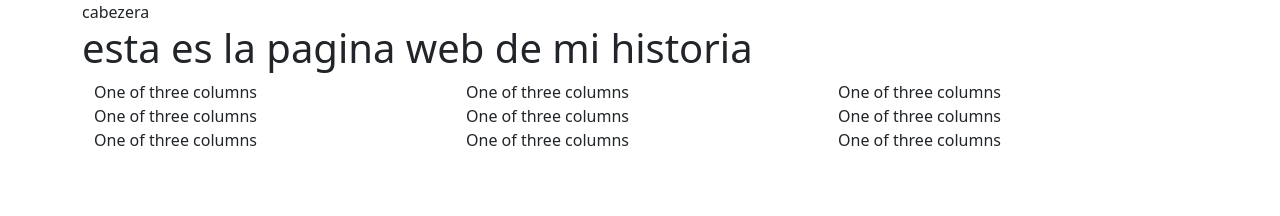
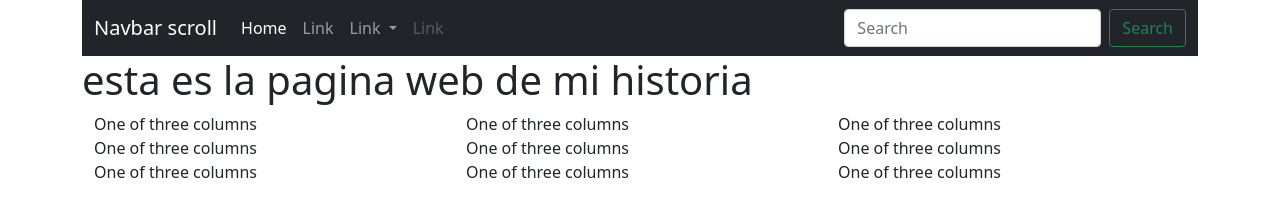
Before and after one commit to luidiazxa/blogprueva, a plain HTML site: page index.html in a window 1280 px wide. Drawn offline with nearby package versions, Linux system fonts and the light colour scheme.

Commit message:
se agrego navbar negro

```diff
--- a/index.html
+++ b/index.html
@@ -13,7 +13,43 @@
 
 <body>
     <div class="container">
-        <head>cabezera</head>
+
+      <nav class="navbar navbar-expand-lg navbar-dark bg-dark">
+        <div class="container-fluid">
+          <a class="navbar-brand" href="#">Navbar scroll</a>
+          <button class="navbar-toggler" type="button" data-bs-toggle="collapse" data-bs-target="#navbarScroll" aria-controls="navbarScroll" aria-expanded="false" aria-label="Toggle navigation">
+            <span class="navbar-toggler-icon"></span>
+          </button>
+          <div class="collapse navbar-collapse" id="navbarScroll">
+            <ul class="navbar-nav me-auto my-2 my-lg-0 navbar-nav-scroll" style="--bs-scroll-height: 100px;">
+              <li class="nav-item">
+                <a class="nav-link active" aria-current="page" href="#">Home</a>
+              </li>
+              <li class="nav-item">
+                <a class="nav-link" href="#">Link</a>
+              </li>
+              <li class="nav-item dropdown">
+                <a class="nav-link dropdown-toggle" href="#" id="navbarScrollingDropdown" role="button" data-bs-toggle="dropdown" aria-expanded="false">
+                  Link
+                </a>
+                <ul class="dropdown-menu" aria-labelledby="navbarScrollingDropdown">
+                  <li><a class="dropdown-item" href="#">Action</a></li>
+                  <li><a class="dropdown-item" href="#">Another action</a></li>
+                  <li><hr class="dropdown-divider"></li>
+                  <li><a class="dropdown-item" href="#">Something else here</a></li>
+                </ul>
+              </li>
+              <li class="nav-item">
+                <a class="nav-link disabled" href="#" tabindex="-1" aria-disabled="true">Link</a>
+              </li>
+            </ul>
+            <form class="d-flex">
+              <input class="form-control me-2" type="search" placeholder="Search" aria-label="Search">
+              <button class="btn btn-outline-success" type="submit">Search</button>
+            </form>
+          </div>
+        </div>
+      </nav>
     <h1>esta es la pagina web de mi historia</h1>
     <div class="container">
         <div class="row align-items-start">
```
